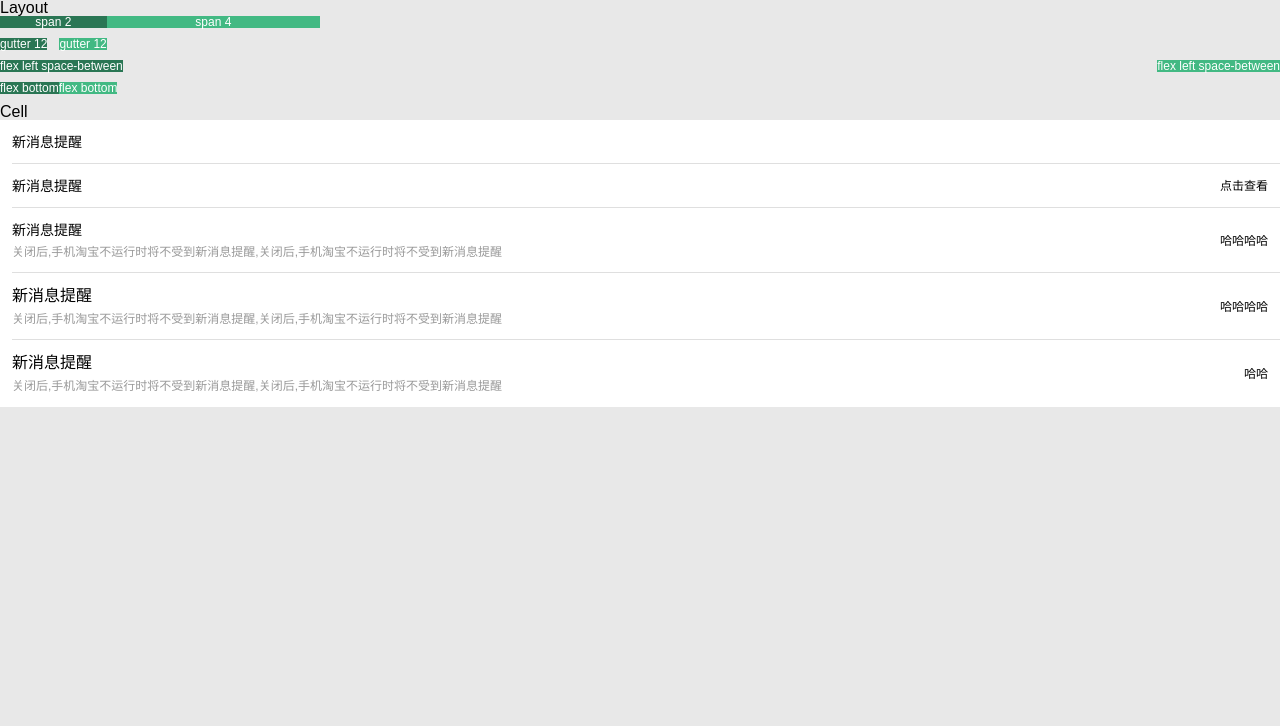
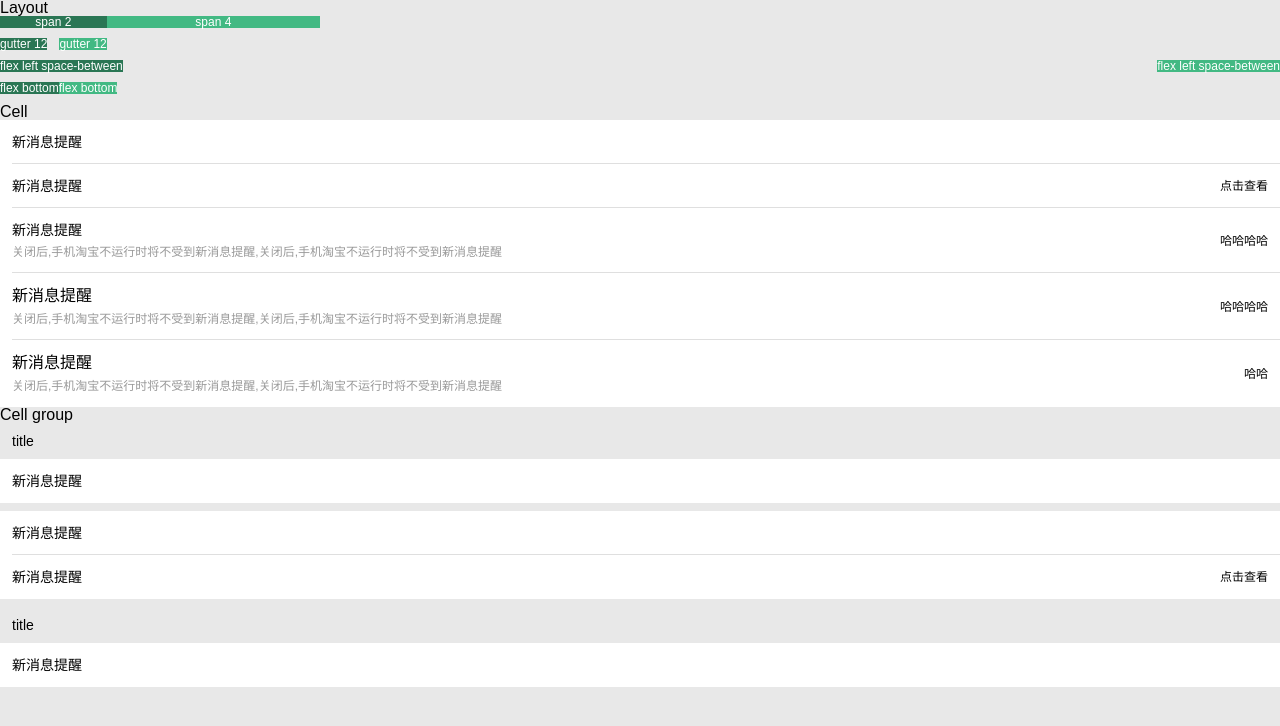
Before and after one commit to vita2333/vue2-taobao-mobile, a Vue app: page /#/ in a window 1280 px wide. Shown: the top 726 px of the page. Built offline with nearby package versions, Linux system fonts and the light colour scheme; a small style sheet from the web is missing.

Commit message:
feat: cell-group

```diff
--- a/babel.config.js
+++ b/babel.config.js
@@ -1,3 +1,16 @@
+// const path = require('path')
+
 module.exports = {
   presets: ['@vue/cli-plugin-babel/preset'],
+  plugins: [
+    [
+      'import',
+      {
+        libraryName: 'vita',
+        // customName: path.resolve(__dirname, './src/components/index.js'),
+        // 指定样式路径
+        // style: (name) => `${name}/style/less`,
+      },
+    ],
+  ],
 }
--- a/package.json
+++ b/package.json
@@ -31,6 +31,7 @@
     "@vue/test-utils": "^1.0.0-beta.30",
     "babel-eslint": "^10.0.3",
     "babel-jest": "^24.9.0",
+    "babel-plugin-import": "^1.13.0",
     "eslint": "^6.8.0",
     "eslint-plugin-vue": "^5.0.0",
     "gulp": "^4.0.2",
--- /dev/null
+++ b/src/components/cell-group/demo/index.vue
@@ -0,0 +1,25 @@
+<template>
+  <div>
+    <vita-cell-group title="title">
+      <vita-cell title="新消息提醒" is-link></vita-cell>
+    </vita-cell-group>
+    <vita-cell-group >
+      <vita-cell title="新消息提醒" is-link></vita-cell>
+      <vita-cell title="新消息提醒" value="点击查看" is-link></vita-cell>
+    </vita-cell-group>
+    <vita-cell-group title="title">
+      <vita-cell title="新消息提醒" is-link></vita-cell>
+    </vita-cell-group>
+  </div>
+</template>
+
+<script>
+import Vue from 'vue'
+import cellGroup from '@/components/cell-group'
+import '@/components/cell-group/index.less'
+
+Vue.use(cellGroup)
+export default {}
+</script>
+
+<style scoped lang="less"></style>
--- /dev/null
+++ b/src/components/cell-group/index.less
@@ -0,0 +1,15 @@
+@import '../../style/var';
+
+.vita-cell-group {
+  &:not(:last-child) {
+    margin-bottom: @padding-sm;
+  }
+
+  &__title {
+    padding:  @padding-sm @padding-base @padding-sm;
+    //padding: 5px 20px ;
+    color: @text-black;
+    font-size: @font-size-base;
+    line-height: @font-size-base+6;
+  }
+}
--- /dev/null
+++ b/src/components/cell-group/index.tsx
@@ -0,0 +1,26 @@
+import { createNamespace } from '@/utils/create'
+import { CreateElement } from 'vue'
+import { DefaultProps, ScopedSlots } from '@/utils/types'
+
+const [createComponent, bem] = createNamespace('cell-group')
+
+function CellGroup(
+  h: CreateElement,
+  props: DefaultProps,
+  slots: ScopedSlots
+  // context: RenderContext<DefaultProps>
+) {
+  const Group = <div>{slots.default?.()}</div>
+  let Title
+  if (props.title || slots.title) {
+    Title = <div class={bem('title')}>{slots.title ? slots.title : props.title}</div>
+  }
+  return (
+    <div class={bem()}>
+      {Title}
+      {Group}
+    </div>
+  )
+}
+
+export default createComponent(CellGroup)
--- /dev/null
+++ b/src/components/index.less
@@ -0,0 +1,5 @@
+@import './cell/index.less';
+@import './cell-group/index.less';
+@import './col/index.less';
+@import './row/index.less';
+@import './icon/index.less';
--- a/src/main.ts
+++ b/src/main.ts
@@ -1,7 +1,7 @@
+import '@/style/base.less'
 import Vue from 'vue'
 import App from './App.vue'
 import router from '@/router/index'
-import '@/style/base.less'
 
 Vue.config.productionTip = false
 new Vue({
--- /dev/null
+++ b/src/shims-global.d.ts
@@ -0,0 +1 @@
+declare module 'vita'
--- a/src/style/base.less
+++ b/src/style/base.less
@@ -2,5 +2,5 @@
  * Entry of basic styles
  */
 
+@import './reset';
 @import './var';
-@import './reset';
--- a/src/style/var.less
+++ b/src/style/var.less
@@ -21,6 +21,7 @@
 
 @primary: #ff5000;
 @padding-base: 12px;
+@padding-sm: 8px;
 @font-size-xl: 10px;
 @font-size-sm: 12px;
 @font-size-base: 14px;
--- a/src/views/Home.vue
+++ b/src/views/Home.vue
@@ -4,15 +4,22 @@
     <layout></layout>
     <p>Cell</p>
     <cell></cell>
+    <p>Cell group</p>
+    <cell-group></cell-group>
   </div>
 </template>
 
 <script>
 import Layout from '@/components/col/demo'
 import cell from '@/components/cell/demo'
+import cellGroup from '@/components/cell-group/demo'
 
 export default {
-  components: { Layout, cell },
+  components: {
+    Layout,
+    cell,
+    cellGroup,
+  },
 }
 </script>
 
```
Also changed, not shown: src/components/index.js (added, +23 -0 lines), 1 other file (tests, documents, lock files or other folders).
